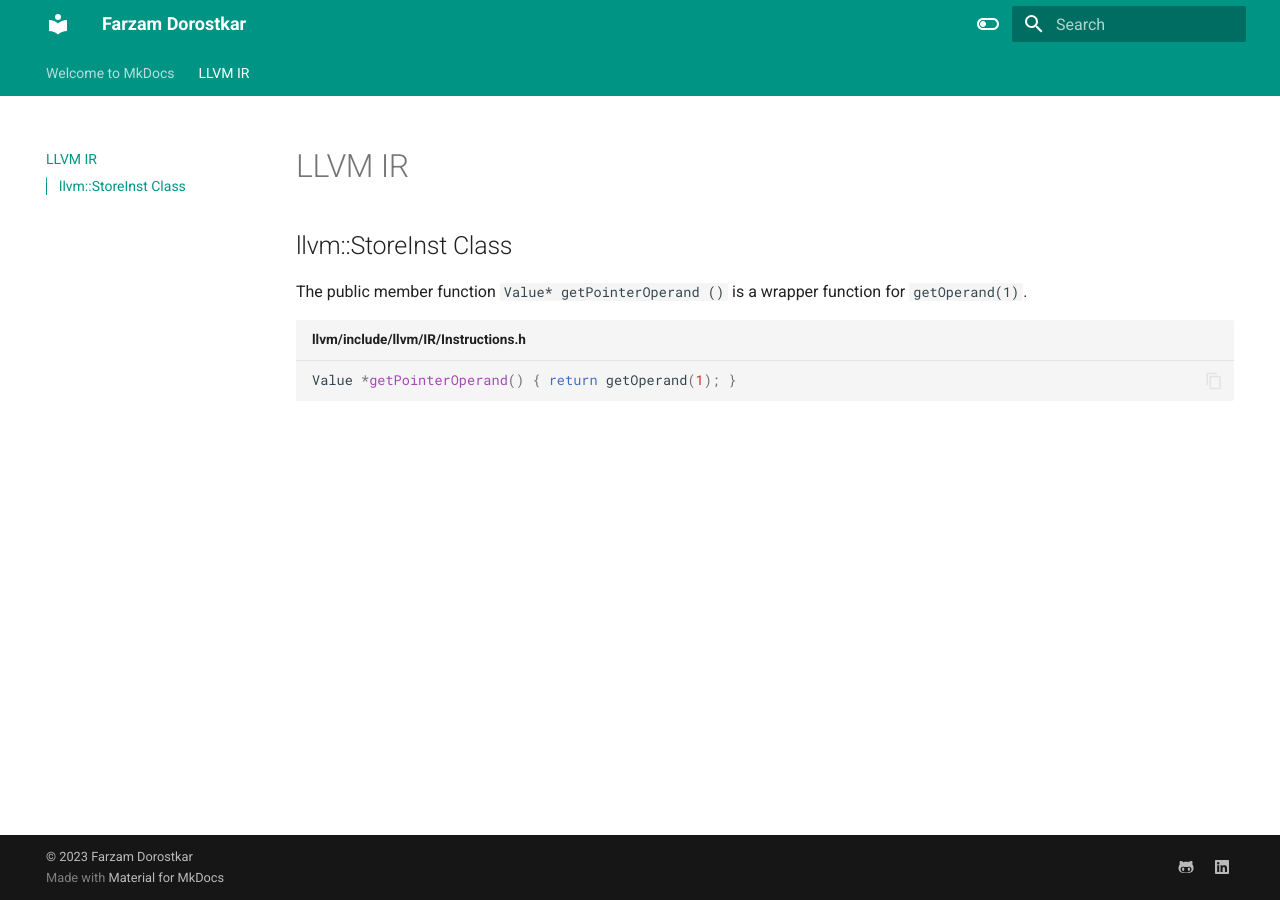
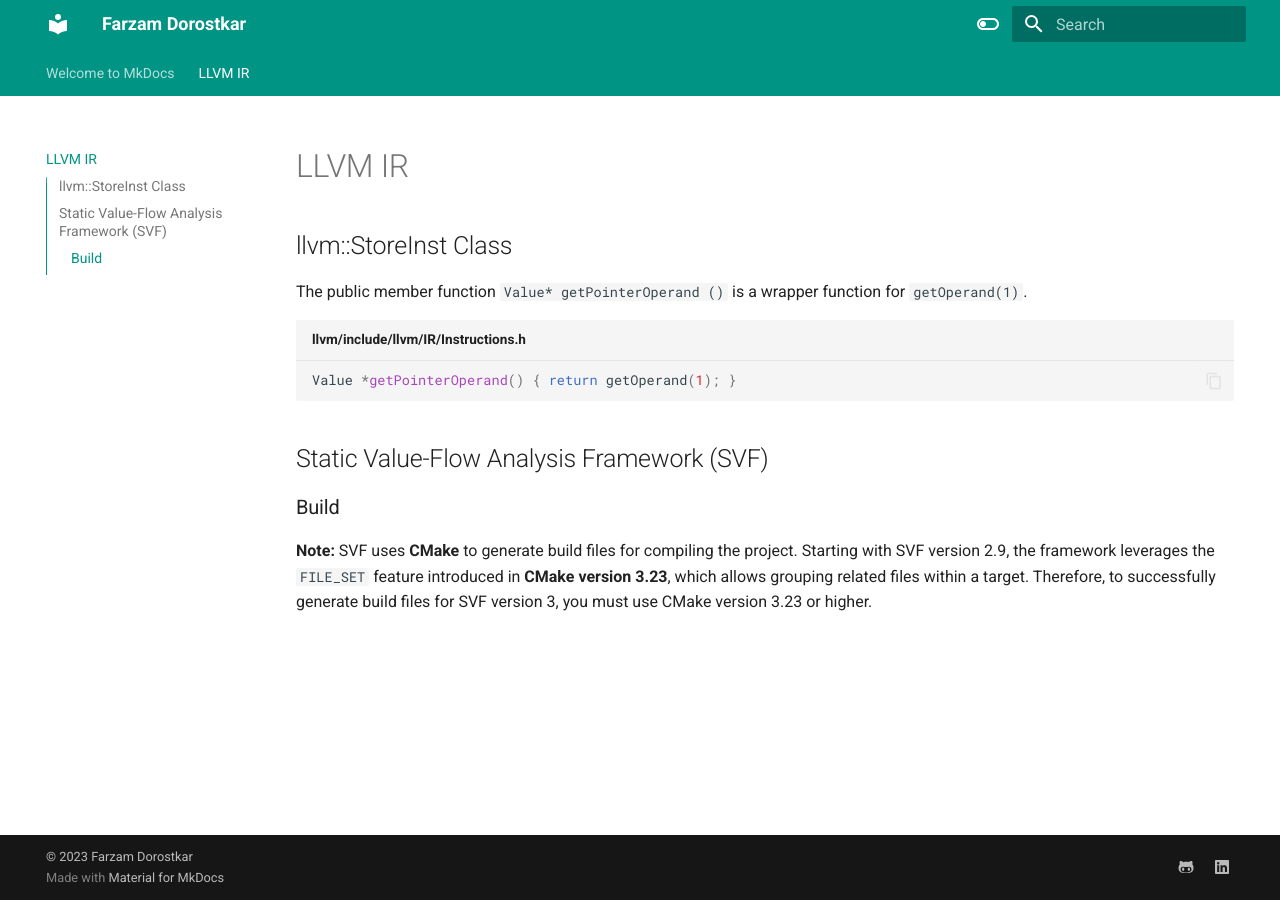
Before and after one commit to farzamdorostkar/mkdocs-pages, an MkDocs documentation site: the page built from docs/LLVM_IR.md, in a window 1280 px wide. Built offline with MkDocs 1.6.1 and Material for MkDocs 9.7.7, drawn with Linux system fonts in a browser that asks for light colours.

Commit message:
initial LLVM IR commit

````diff
--- a/docs/LLVM_IR.md
+++ b/docs/LLVM_IR.md
@@ -6,3 +6,10 @@ The public member function `Value* getPointerOperand ()` is a wrapper function f
 ```cpp title="llvm/include/llvm/IR/Instructions.h" linenums="0"
 Value *getPointerOperand() { return getOperand(1); }
 ```
+
+
+## Static Value-Flow Analysis Framework (SVF)
+
+### Build
+
+**Note:** SVF uses **CMake** to generate build files for compiling the project. Starting with SVF version 2.9, the framework leverages the `FILE_SET` feature introduced in **CMake version 3.23**, which allows grouping related files within a target. Therefore, to successfully generate build files for SVF version 3, you must use CMake version 3.23 or higher.
````
